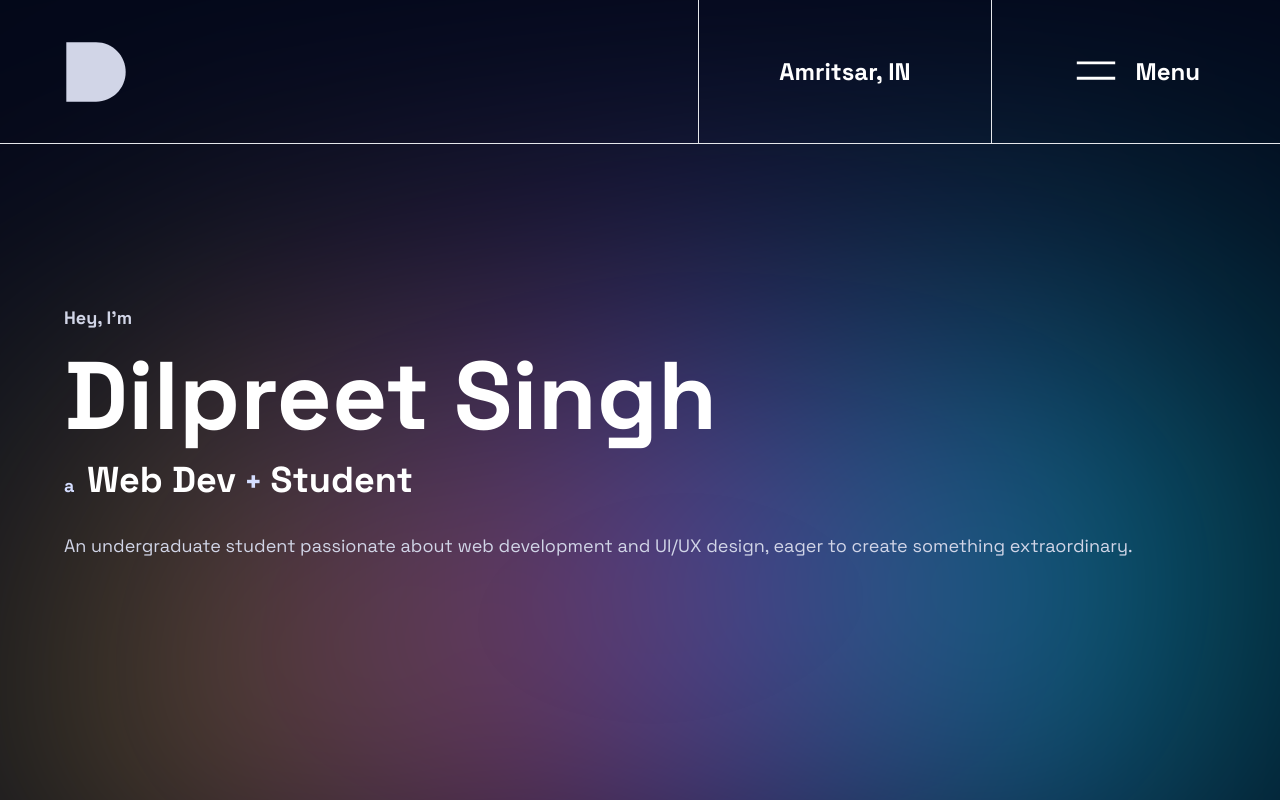
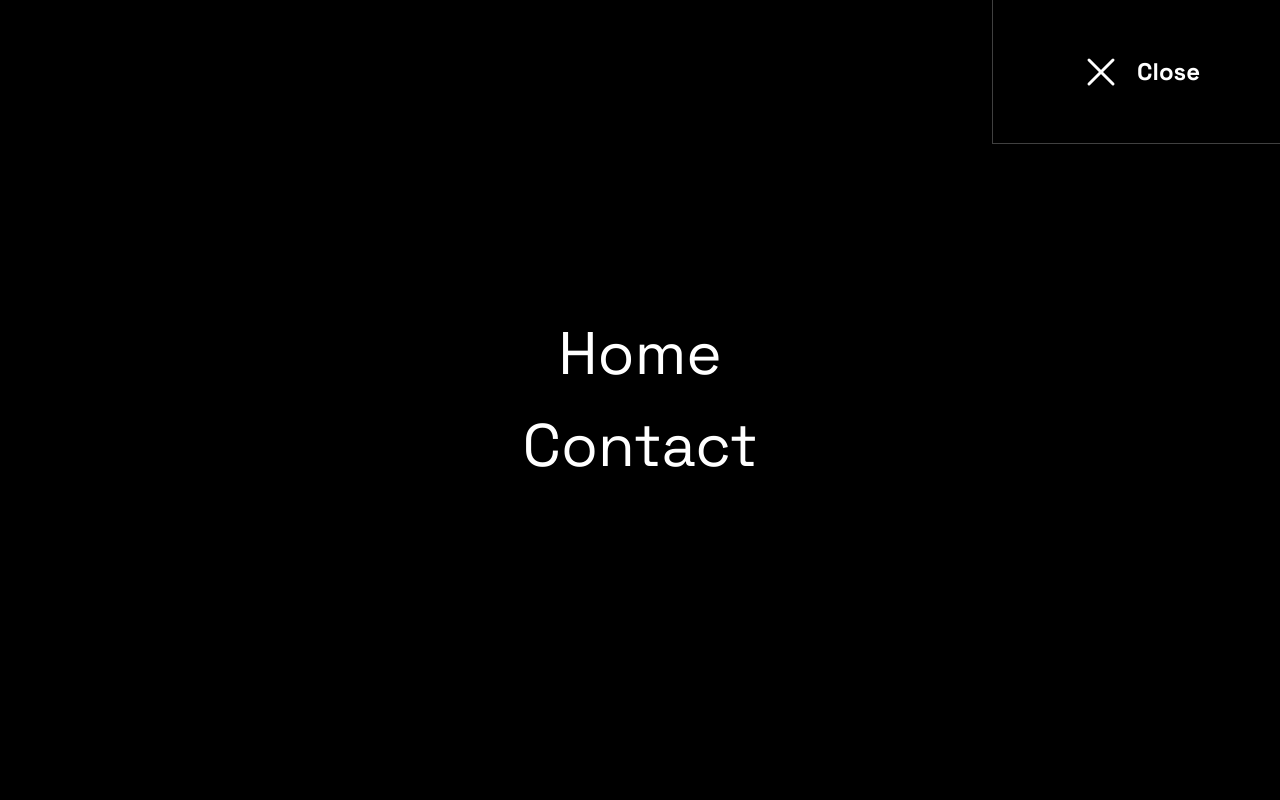
Before and after one commit to dilpreetsinghaulakh/Portfolio, a Next.js app: page / in a window 1280 px wide. Both pictures are taken after a click on the button "Menu". Shown: the top 800 px of the page. Built offline with nearby package versions, Linux system fonts and the light colour scheme.

Commit message:
feat: Add responsive menu to Header component
- Implement a responsive menu in the Header component for improved navigation on smaller screens
- Add menu icon and overlay functionality to display menu options
- Update Header component to include the MenuContent and OverlayControl components

```diff
--- a/src/components/common/header.tsx
+++ b/src/components/common/header.tsx
@@ -1,7 +1,95 @@
 "use client";
+import { use, useEffect, useRef, useState } from "react";
 import Logo from "../../../public/logo.svg";
+import Overlay from "./Overlay";
+import { X } from "react-feather";
+
+function MenuContent({
+  setIsMenuOpen,
+}: {
+  setIsMenuOpen: (value: boolean) => void;
+}) {
+  const content = useRef<HTMLDivElement>(null);
+
+  useEffect(() => {
+    setTimeout(() => {
+      content.current?.classList.remove("h-0");
+      content.current?.classList.add("h-full");
+    }, 1);
+  }, []);
+
+  function Link({
+    href,
+    delay,
+    children,
+  }: {
+    href: string;
+    delay: number;
+    children: string;
+  }) {
+    const linkRef = useRef<HTMLAnchorElement>(null);
+
+    setTimeout(() => {
+      linkRef.current?.classList.remove("opacity-0");
+    }, 100 + delay);
+    return (
+      <a
+        ref={linkRef}
+        href={href}
+        className="text-6xl opacity-0 transition-opacity duration-700"
+        onClick={() => setIsMenuOpen(false)}
+      >
+        {children}
+      </a>
+    );
+  }
+
+  return (
+    <div
+      ref={content}
+      className="flex flex-col items-center justify-center gap-8 bg-black w-full h-0 transition-all duration-700"
+    >
+      <button
+        className="absolute top-0 right-0 flex items-center justify-center gap-2 h-24 xl:h-36 px-8 xl:px-20 border-b border-l bg-black border-neutral-700 font-bold text-2xl"
+        onClick={() => {
+          content.current?.classList.remove("h-full");
+          content.current?.classList.add("opacity-0");
+          content.current?.classList.add("h-0");
+          content.current?.classList.add("overflow-hidden");
+          setTimeout(() => {
+            setIsMenuOpen(false);
+          }, 700);
+        }}
+      >
+        <X className="w-8 h-8 xl:w-14 xl:h-12 stroke-[1.5px]" />
+        Close
+      </button>
+      <Link href="/" delay={0}>
+        Home
+      </Link>
+      <Link href="/contact" delay={300}>
+        Contact
+      </Link>
+    </div>
+  );
+}
+
+function OverlayControl({
+  isMenuOpen,
+  setIsMenuOpen,
+}: {
+  isMenuOpen: boolean;
+  setIsMenuOpen: (value: boolean) => void;
+}) {
+  return (
+    <Overlay isOpen={isMenuOpen}>
+      <MenuContent setIsMenuOpen={setIsMenuOpen} />
+    </Overlay>
+  );
+}
 
 export default function Header() {
+  const [isMenuOpen, setIsMenuOpen] = useState(false);
   const MenuIcon = (
     <svg className="w-8 h-8 xl:w-12 xl:h-12" viewBox="0 0 50 50">
       <line
@@ -24,29 +112,31 @@ export default function Header() {
   );
   return (
     <>
-      <header className="border-b border-tirtiaty w-full h-24 xl:h-36 flex items-center justify-between">
+      <header className="border-b border-tertiary w-full h-24 xl:h-36 flex items-center justify-between">
         <a
           href="/"
+          aria-label="Home page link"
           className="w-14 h-14 xl:w-20 xl:h-20 ml-8 xl:ml-14 block text-secondary-100"
         >
           <Logo />
         </a>
 
         <div className="flex justify-end h-full font-bold text-xl xl:text-2xl">
-          <div className="hidden h-full xl:flex items-center space-x-4 px-20 border-l border-tirtiaty">
+          <div className="hidden h-full xl:flex items-center space-x-4 px-20 border-l border-tertiary">
             <p>Amritsar, IN</p>
           </div>
 
           <button
-            className="h-full flex items-center space-x-4 px-8 xl:px-20 border-l border-tirtiaty"
+            className="h-full flex items-center space-x-4 px-8 xl:px-20 border-l border-tertiary"
             onClick={() => {
-              // Open the menu
+              setIsMenuOpen(true);
             }}
           >
             {MenuIcon}
             <p>Menu</p>
           </button>
         </div>
+        <OverlayControl isMenuOpen={isMenuOpen} setIsMenuOpen={setIsMenuOpen} />
       </header>
     </>
   );
```
